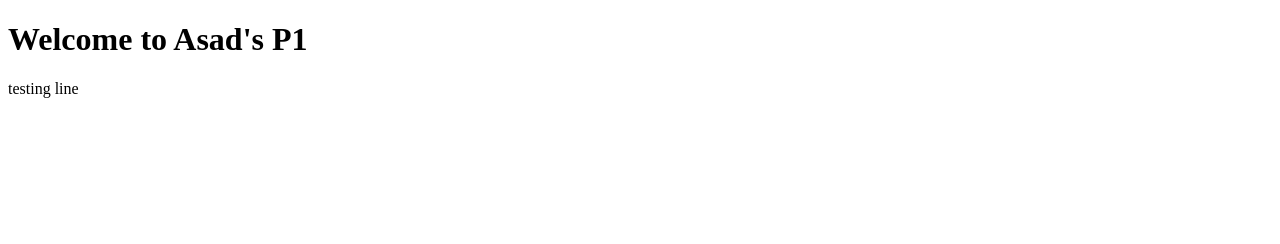
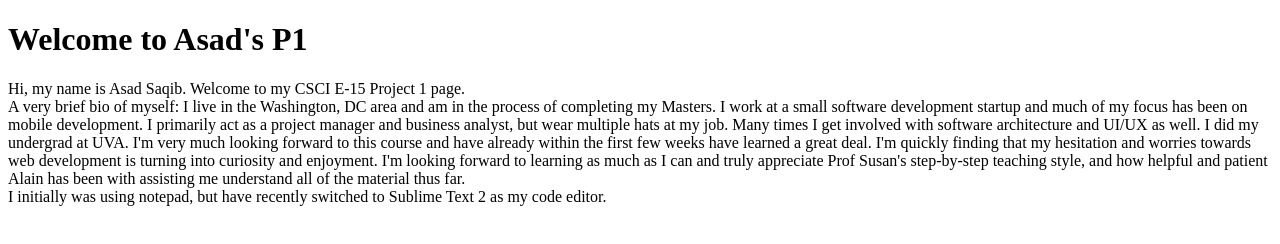
Before and after one commit to asadsaqibharvard/p1.asadsaqibharvard.us, a plain HTML site: page index.html in a window 1280 px wide. Drawn offline with Linux system fonts and the light colour scheme.

Commit message:
Added bio information

```diff
--- a/index.html
+++ b/index.html
@@ -2,6 +2,10 @@
 <head><title>Welcome to P1</title></head>
 <body>
 <h1>Welcome to Asad's P1</h1>
-testing line
+Hi, my name is Asad Saqib. Welcome to my CSCI E-15 Project 1 page.
+<br>
+A very brief bio of myself: I live in the Washington, DC area and am in the process of completing my Masters. I work at a small software development startup and much of my focus has been on mobile development. I primarily act as a project manager and business analyst, but wear multiple hats at my job. Many times I get involved with software architecture and UI/UX as well. I did my undergrad at UVA. I'm very much looking forward to this course and have already within the first few weeks have learned a great deal. I'm quickly finding that my hesitation and worries towards web development is turning into curiosity and enjoyment. I'm looking forward to learning as much as I can and truly appreciate Prof Susan's step-by-step teaching style, and how helpful and patient Alain has been with assisting me understand all of the material thus far.
+<br>
+I initially was using notepad, but have recently switched to Sublime Text 2 as my code editor.
 </body>
 </html>
```
